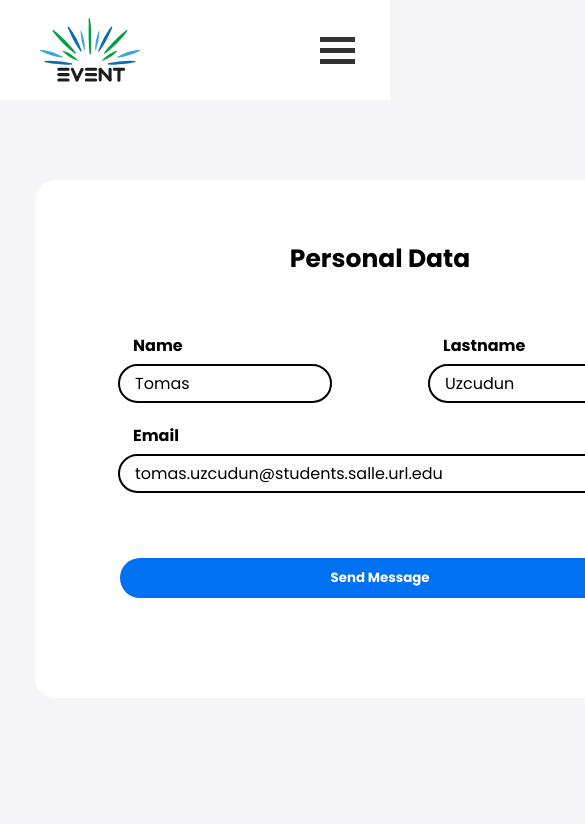
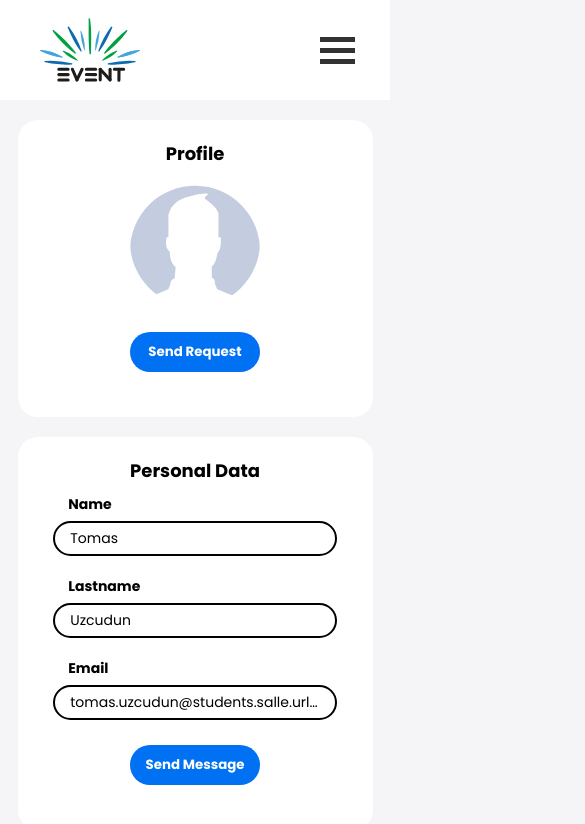
Before and after one commit to OkhaiBroh/PW1-G8, a Vue app: page /other-profile in a window 390 px wide. Shown: the top 824 px of the page, 585 px wide, since content can reach past the window. Built offline with nearby package versions, Linux system fonts and the light colour scheme.

Commit message:
Other profile CELL ended

```diff
--- a/src/views/OtherProfileView.vue
+++ b/src/views/OtherProfileView.vue
@@ -13,20 +13,18 @@
       <p class="personal-data-title title">Personal Data</p>
       <div class="user-data">
         <div class="user-name-lastname">
-          <div class="user-name-input">
+          <div class="user-name input">
             <p class="camp-title-text">Name</p>
-            <p class="camp-content-text">Tomas</p>
+            <input class="camp-content-text" type="text" value="Tomas" readonly="readonly">
           </div>
-          <div class="user-lastname-input">
+          <div class="user-lastname input">
             <p class="camp-title-text">Lastname</p>
-            <p class="camp-content-text">Uzcudun</p>
+            <input class="camp-content-text" type="text" value="Uzcudun" readonly="readonly">
           </div>
         </div>
-        <div class="user-email-input">
+        <div class="user-email input">
           <p class="camp-title-text">Email</p>
-          <p class="email-camp camp-content-text">
-            tomas.uzcudun@students.salle.url.edu
-          </p>
+          <input class="email-camp camp-content-text" type="text" value="tomas.uzcudun@students.salle.url.edu" readonly="readonly">
         </div>
       </div>
       <button class="send-message-btn">Send Message</button>
@@ -122,8 +120,76 @@
   margin-bottom: 20px;
 }
 
+.camp-content-text:focus {
+  outline: none;
+  border-color: var(--blue_color)
+}
+
 .email-camp {
   width: 490px;
   margin-bottom: 0px;
 }
+
+@media (max-width: 1000px) {
+  .general-container {
+    flex-direction: column;
+
+    justify-content: start;
+    align-items: center;
+
+    padding: 20px;
+  }
+
+  .profile-section {
+    margin: 0;
+  }
+
+  .panel {
+    width: 90%;
+    height: fit-content;
+    align-items: center;
+    padding: 20px;
+    margin-bottom: 20px;
+  }
+
+  .title {
+    font-size: 18px;
+    margin: 0 0 10px 0;
+  }
+
+  .ppic {
+    height: 130px;
+    width: 130px;
+  }
+
+  .send-request-btn, .send-message-btn {
+    margin: 25px 0 25px 0;
+    width: 130px;
+  }
+
+  .user-name-lastname {
+    width: 100%;
+    flex-direction: column;
+  }
+
+  .user-data {
+    width: 90%;
+    justify-content: left;
+  }
+
+  .camp-title-text, .camp-content-text {
+    font-size: 14px;
+  }
+
+  .camp-content-text {
+    width: 88%;
+    text-overflow: ellipsis;
+  }
+
+  .input {
+    width: 100%;
+  }
+
+}
+
 </style>
```
